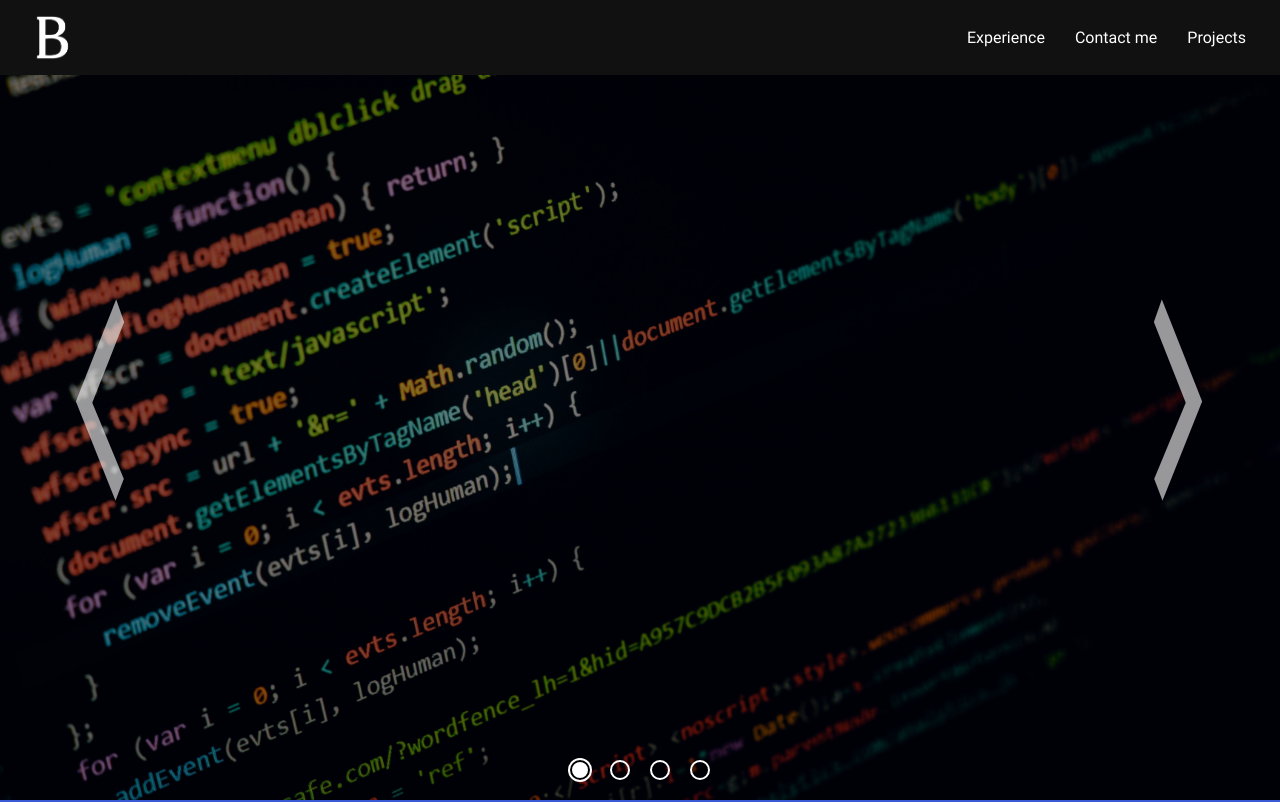
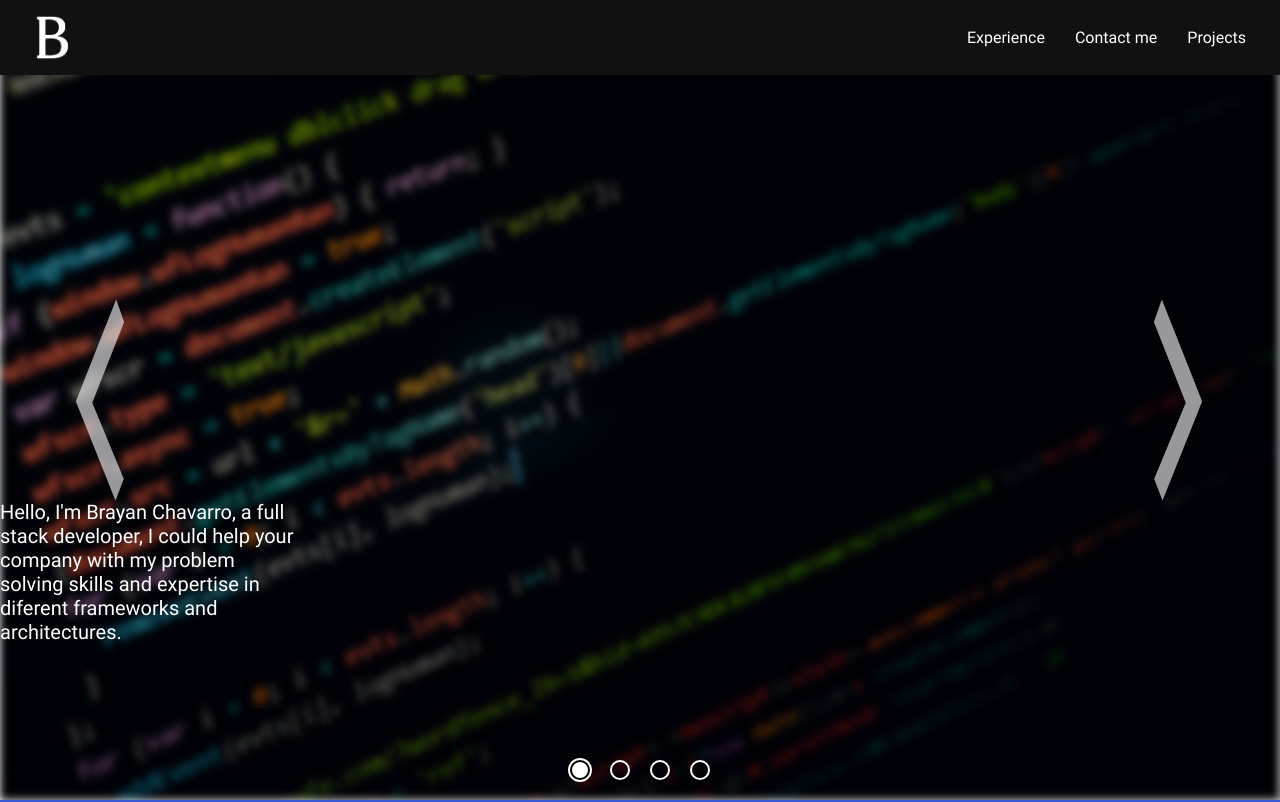
Before and after one commit to brayanCh/portfolio-react, a React (Create React App) app: page / in a window 1280 px wide. Shown: the top 802 px of the page. Built offline with nearby package versions, Linux system fonts and the light colour scheme; grey boxes are pictures that could not be loaded.

Commit message:
translations added, init i18n

```diff
--- a/package.json
+++ b/package.json
@@ -11,6 +11,7 @@
     "@types/react": "^18.2.0",
     "@types/react-dom": "^18.2.1",
     "i18next": "^22.4.15",
+    "i18next-browser-languagedetector": "^7.1.0",
     "react": "^18.2.0",
     "react-dom": "^18.2.0",
     "react-i18next": "^13.3.1",
--- a/src/App.tsx
+++ b/src/App.tsx
@@ -8,8 +8,6 @@ import Home from './pages/home';
 
 const App = () => {
 
-
-    //<Route path="/contact" element={<PageContainer m={isUnmounting}><Contact/></PageContainer>}/>
     return (
         <Router>
             <Navbar />
--- a/src/components/Carousel.tsx
+++ b/src/components/Carousel.tsx
@@ -1,13 +1,18 @@
 import { useCallback, useState } from 'react';
 import arrow from '../media/LtoR.png';
+import { useTranslation } from 'react-i18next';
 
 interface CarouselProps {
-    images: any[];
+    images: {
+        url: any;
+        paragraph: string;
+    }[];
 }
 
 const Carousel = ({images}: CarouselProps) => {
 
     const [activeIndex, setActiveIndex] = useState<number>(0);
+    const { t, i18n } = useTranslation();
 
     const handleSwipe = useCallback((isLeft: boolean) => {
 
@@ -22,8 +27,11 @@ const Carousel = ({images}: CarouselProps) => {
     return (
         <div className="image-slider">
             {images.map((image, index) => (
-                <div className="image-container" key={image} style={{ transform: `translateX(${-(activeIndex * 100)}%)` }}>
-                    <img className="img-full"  src={image} alt={`Image ${index}`} />
+                <div className="image-container" key={index} style={{ transform: `translateX(${-(activeIndex * 100)}%)` }}>
+                    <img className="img-full"  src={image.url} alt={`Image ${index}`} />
+                    <p className="image-slider_text">
+                        {t(image.paragraph)}
+                    </p>
                 </div>
             ))}
             <button className='right-slide left' onClick={() => handleSwipe(true)}>
@@ -35,7 +43,7 @@ const Carousel = ({images}: CarouselProps) => {
             <div className="image-slider_dots_cont">
                 {images.map((image, index) => (
                     <button
-                        key={image}
+                        key={index}
                         className={`image-slider_dot ${activeIndex === index ? 'active_dot' : ''}`}
                         onClick={() => setActiveIndex(index)}
                     />
--- a/src/index.js
+++ b/src/index.js
@@ -1,17 +1,11 @@
 import React from 'react';
-import ReactDOM from 'react-dom';
+import {createRoot} from 'react-dom/client';
 import './style.css';
 import App from './App';
-import './fonts/Emberly/Emberly-Bold.ttf';
-import './fonts/wild-world.otf';
+import './locales/translate.ts';
 
-ReactDOM.render(
-    <React.StrictMode>
-        <App />
-    </React.StrictMode>,
-    document.getElementById('root')
-);
-
+const root = createRoot(document.getElementById('root'));
+root.render(<App />);
 // If you want to start measuring performance in your app, pass a function
 // to log results (for example: reportWebVitals(console.log))
 // or send to an analytics endpoint. Learn more: https://bit.ly/CRA-vitals
--- a/src/locales/en.json
+++ b/src/locales/en.json
@@ -0,0 +1,11 @@
+{
+    "translation": {
+        "intro": {
+            "more_info": "More info",
+            "first_p": "Hello, I'm Brayan Chavarro, a full stack developer, I could help your company with my problem solving skills and expertise in diferent frameworks and architectures.",
+            "second_p": "These are some projects I've worked on, webpages with react and nextjs, desktop apps with electron and mobile apps with react native and flutter, and diferent apis and microservices.",
+            "third_p": "Here you can find a list of my skills and technologies I've worked with, and some certifications I've earned.",
+            "fourth_p": "If you want to know more about me, you can download my resume or contact me in the following links."
+        }
+    }
+}
--- a/src/locales/es.json
+++ b/src/locales/es.json
@@ -0,0 +1,11 @@
+{
+    "translation": {
+        "intro": {
+            "more_info": "Mas información",
+            "first_p": "Hola soy Brayan Chavarro, un desarrollador full stack, I could help your company with my problem solving skills and expertise in diferent frameworks and architectures.",
+            "second_p": "These are some projects I've worked on, webpages with react and nextjs, desktop apps with electron and mobile apps with react native and flutter, and diferent apis and microservices.",
+            "third_p": "Here you can find a list of my skills and technologies I've worked with, and some certifications I've earned.",
+            "fourth_p": "If you want to know more about me, you can download my resume or contact me in the following links."
+        }
+    }
+}
--- a/src/locales/translate.ts
+++ b/src/locales/translate.ts
@@ -1,9 +1,15 @@
 import i18n from 'i18next';
 import { initReactI18next } from 'react-i18next';
+import en from './en.json';
+import es from './es.json';
 
 i18n
     .use(initReactI18next)
     .init({
+        resources: {
+            en: en,
+            es: es,
+        },
         fallbackLng: 'en',
         debug: true,
         interpolation: {
--- a/src/pages/home.tsx
+++ b/src/pages/home.tsx
@@ -1,19 +1,30 @@
 import Carousel from '../components/Carousel';
 import Content from './content';
-import Contact from './contact';
 import PreviousWork from './previous';
 import firstBG from '../media/introCarousel/programming-code-colorful.jpg';
 import secondBG from '../media/introCarousel/project-wallpaper-1920x1200.jpg';
 import thirdBG from '../media/introCarousel/0e055bd6fc948f460fe50aa193ac36e6.jpg';
-import forthBG from '../media/introCarousel/iJAYES_webp (Imagen WEBP, 1920 × 1080 píxeles) - Escalado.jpg';
+import fourthBG from '../media/introCarousel/iJAYES_webp (Imagen WEBP, 1920 × 1080 píxeles) - Escalado.jpg';
 
 const Home = () : React.JSX.Element => {
 
     const images = [
-        firstBG,
-        secondBG,
-        thirdBG,
-        forthBG,
+        {
+            url: firstBG,
+            paragraph: 'intro.first_p',
+        },
+        {
+            url: secondBG,
+            paragraph: 'intro.second_p',
+        },
+        {
+            url: thirdBG,
+            paragraph: 'intro.third_p',
+        },
+        {
+            url: fourthBG,
+            paragraph: 'intro.fourth_p',
+        },
     ];
 
     return (
@@ -21,7 +32,6 @@ const Home = () : React.JSX.Element => {
             <Carousel images={images}/>
             <Content />
             <PreviousWork />
-            <Contact />
         </>
     );
 };
--- a/src/style.css
+++ b/src/style.css
@@ -455,7 +455,7 @@ body * {
     height: 100vh;
     width: 100vw;
     object-fit: cover;
-    filter: brightness(50%);
+    filter: brightness(50%) blur(4px);
 }
 
 .image-slider_dots_cont {
@@ -494,6 +494,17 @@ body * {
     border: none;
 }
 
+.image-slider_text {
+    position: absolute;
+    top: 60%;
+    width: 300px;
+    align-self: center;
+    color: #fff;
+    text-align: left;
+    font-size: 20px;
+    font-family: 'Roboto';
+}
+
 .inverted-img {
     transform: scaleX(-1);
 }
@@ -524,7 +535,6 @@ body * {
         width: 90%;
         height: auto;
     }
-
     .paragraph p{
         max-width: 90%;
     }
```
Also changed, not shown: 1 other file (tests, documents, lock files or other folders).
